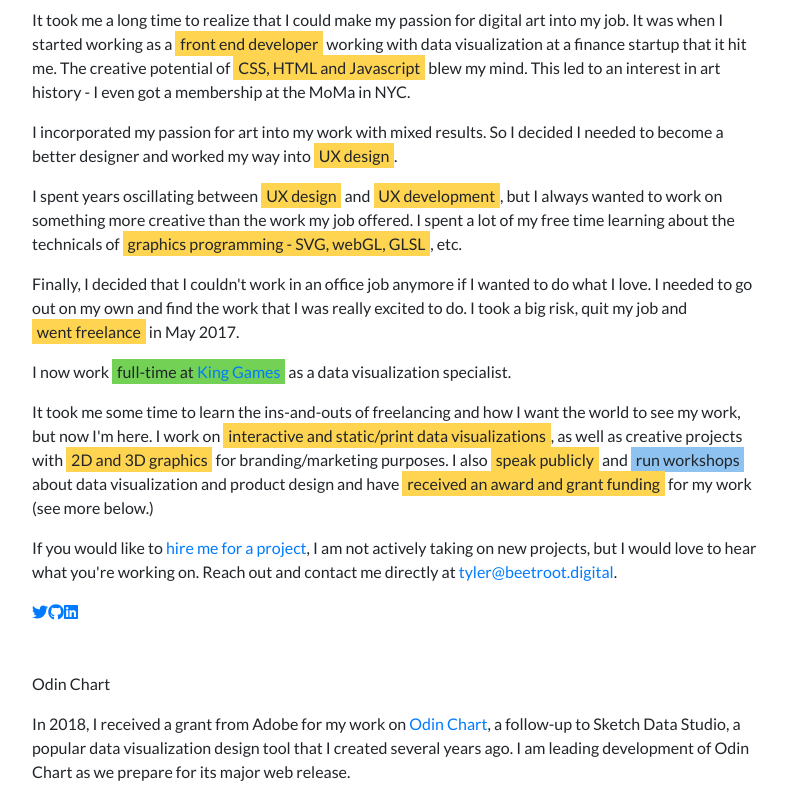
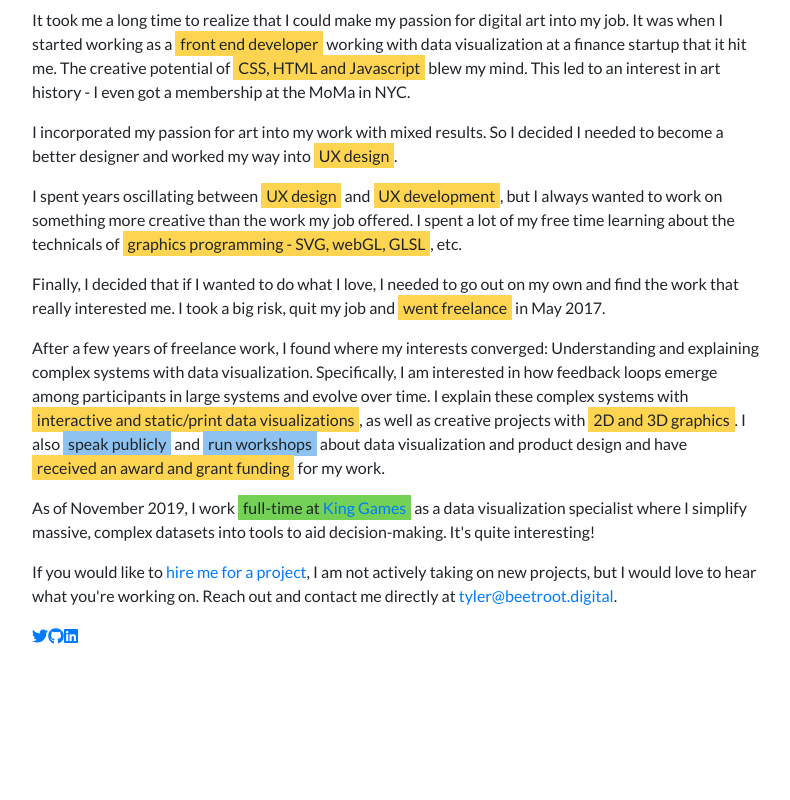
Before and after one commit to thetylerwolf/website, a React (Create React App) app: page /about in a window 1280 px wide. Shown: the part 301-1101 px from the top of the page, without its empty margins (243-1033 px from the left). After the commit the page ends 997 px from the top, so only its background shows below. Built offline with nearby package versions, Linux system fonts and the light colour scheme.

Commit message:
small updates to copy

```diff
--- a/src/assets/js/portfolio.js
+++ b/src/assets/js/portfolio.js
@@ -22,7 +22,7 @@ var portfolio = {
       cover: {
         img: "mobility-observer.png",
       },
-      description: ["Data Visualization"],
+      description: ["Interactive Data Visualization"],
       external: true,
       lightText: true,
       link: "https://challengesgov.se/winner-mobility-observer/",
@@ -32,7 +32,7 @@ var portfolio = {
       },
     },
     {
-      title: "Morningstar/DBRS",
+      title: "Morningstar",
       date: "12/2018",
       types: ["enterprise", "product design", "data visualization"],
       cover: {
@@ -40,7 +40,7 @@ var portfolio = {
       },
       description: [
         "Viewpoint Real Estate Research App",
-        "Data Visualization / Product Design",
+        "Interactive Data Visualization",
       ],
       id: "dbrs",
     },
@@ -133,7 +133,7 @@ var portfolio = {
     //   'id': 'sentinel-labs',
     // },
     {
-      title: "Anonymous Client",
+      title: "Sun Genomics",
       types: ["data visualization"],
       cover: {
         img: "Biome.jpg",
@@ -159,7 +159,7 @@ var portfolio = {
       cover: {
         img: "UNEP.jpg",
       },
-      description: ["Interactive Data Graphics", "Data for a Cause"],
+      description: ["Interactive Data Visualization", "Data for a Cause"],
       external: true,
       link: "/UNEP/index.html",
       id: "UNEP",
@@ -199,7 +199,7 @@ var portfolio = {
       },
       description: [
         "Virtual Reality Art Exploration App",
-        "UX Design / Virtual Reality Development / Branding",
+        "UX Design / Virtual Reality Development",
       ],
       id: "tvrn",
       lightText: true,
@@ -210,7 +210,7 @@ var portfolio = {
       cover: {
         img: "donorschoose.jpg",
       },
-      description: ["Interactive Data Graphics", "Data for a Cause"],
+      description: ["Interactive Data Visualization", "Data for a Cause"],
       external: true,
       link: "/donorschoose/index.html",
       id: "visualizations",
@@ -238,7 +238,7 @@ var portfolio = {
         img: "uxwords.jpg",
       },
       description: [
-        "Interactive Data Graphics",
+        "Interactive Data Visualization",
         "Data Visualization / Animation",
       ],
       external: true,
--- a/src/components/About.js
+++ b/src/components/About.js
@@ -81,40 +81,43 @@ export default class About extends Component {
                 , etc.
               </p>
               <p>
-                Finally, I decided that I couldn't work in an office job anymore
-                if I wanted to do what I love. I needed to go out on my own and
-                find the work that I was really excited to do. I took a big
-                risk, quit my job and{" "}
+                Finally, I decided that if I wanted to do what I love, I needed
+                to go out on my own and find the work that really interested me.
+                I took a big risk, quit my job and{" "}
                 <span className="highlight-3">went freelance</span> in May 2017.
               </p>
               <p>
-                I now work{" "}
+                After a few years of freelance work, I found where my interests
+                converged: Understanding and explaining complex systems with
+                data visualization. Specifically, I am interested in how
+                feedback loops emerge among participants in large systems and
+                evolve over time. I explain these complex systems with{" "}
+                <span className="highlight-3">
+                  interactive and static/print data visualizations
+                </span>
+                , as well as creative projects with{" "}
+                <span className="highlight-3">2D and 3D graphics</span>. I also{" "}
+                <span className="highlight-2">speak publicly</span> and{" "}
+                <span className="highlight-2">run workshops</span> about data
+                visualization and product design and have{" "}
+                <span className="highlight-3">
+                  received an award and grant funding
+                </span>{" "}
+                for my work.
+              </p>
+              <p>
+                As of November 2019, I work{" "}
                 <span className="highlight-1">
                   full-time at{" "}
                   <a href="https://king.com" target="_blank">
                     King Games
                   </a>
                 </span>{" "}
-                as a data visualization specialist.
+                as a data visualization specialist where I simplify massive,
+                complex datasets into tools to aid decision-making. It's quite
+                interesting!
               </p>
-              <p>
-                It took me some time to learn the ins-and-outs of freelancing
-                and how I want the world to see my work, but now I'm here. I
-                work on{" "}
-                <span className="highlight-3">
-                  interactive and static/print data visualizations
-                </span>
-                , as well as creative projects with{" "}
-                <span className="highlight-3">2D and 3D graphics</span> for
-                branding/marketing purposes. I also{" "}
-                <span className="highlight-3">speak publicly</span> and{" "}
-                <span className="highlight-2">run workshops</span> about data
-                visualization and product design and have{" "}
-                <span className="highlight-3">
-                  received an award and grant funding
-                </span>{" "}
-                for my work (see more below.)
-              </p>
+
               <p>
                 If you would like to{" "}
                 <Link to="contact">hire me for a project</Link>, I am not
@@ -140,19 +143,6 @@ export default class About extends Component {
 
               <br />
               <br />
-
-              <p className="bold">Odin Chart</p>
-
-              <p>
-                In 2018, I received a grant from Adobe for my work on{" "}
-                <a href="https://odinchart.com" target="_blank">
-                  Odin Chart
-                </a>
-                , a follow-up to Sketch Data Studio, a popular data
-                visualization design tool that I created several years ago. I am
-                leading development of Odin Chart as we prepare for its major
-                web release.
-              </p>
             </Col>
           </Row>
         </Grid>
--- a/src/components/Contact.js
+++ b/src/components/Contact.js
@@ -126,8 +126,30 @@ export default class Contact extends Component {
                     Visualization
                   </a>
                 </li>
-                <li>Grant funding recipient - SSES Validator</li>
+                <li>
+                  Grant funding recipient - Stockholm School of Entrepreneurial
+                  Studies
+                </li>
                 <li>Grant funding recipient - Adobe Fund for Design</li>
+              </ul>
+
+              <p className="bold">Positions</p>
+
+              <ul>
+                <li>
+                  Industry Leader - Data Presentation Module - Hyper Island
+                  (2021 - Present)
+                </li>
+
+                <li>
+                  Education Committee member - Data Visualization Society (2019
+                  - 2020)
+                </li>
+
+                <li>
+                  Organizer - Data Visualization Stockholm Meetup (2019 -
+                  Present)
+                </li>
               </ul>
 
               <p className="bold">Speaking</p>
@@ -138,9 +160,9 @@ export default class Contact extends Component {
                 <p>Topics I've spoken about include:</p>
                 <ul>
                   <li>Data visualization design courses and workshops</li>
-                  <li>User-centered design</li>
+                  {/* <li>User-centered design</li> */}
                   <li>Design process</li>
-                  <li>Optimizing process and communication</li>
+                  {/* <li>Optimizing process and communication</li> */}
                   <li>Technical talks about specific techniques</li>
                 </ul>
                 If you'd like to hire me to speak with your organization, reach
@@ -150,22 +172,18 @@ export default class Contact extends Component {
               <p className="faded">2020</p>
               <ul>
                 <li>
-                  Panel Speaker for "Freelancing in data visualization" - Data
+                  Panel Speaker for "Freelancing in Data Visualization" - Data
                   Visualization Society
                 </li>
+                <li>"Working with Open Data" - Stockholm Open Data Day 2020</li>
               </ul>
 
               <p className="faded">2019</p>
-              {/*
-                <ul>
-                  <li> Upcoming 0 "AI Techniques for Supercharged Data Visualization" - Øredev Conference 2018</li>
-                </ul>
-              */}
 
               <ul>
                 <li>
                   "A More Efficient Dataviz Design Process" - Data Visualization
-                  Design Stockholm
+                  Stockholm
                 </li>
               </ul>
 
@@ -178,6 +196,9 @@ export default class Contact extends Component {
                   - Øredev Conference 2018
                 </li>
               </ul>
+
+              <br />
+              <br />
             </Col>
           </Row>
         </Grid>
--- a/src/components/PortfolioPages/index.js
+++ b/src/components/PortfolioPages/index.js
@@ -1,89 +1,89 @@
-import React from 'react'
-import Vida from './Vida'
-import Novus from './Novus'
-import Nvd3 from './Nvd3'
-import Swarm2048 from './Swarm2048'
-import Tvrn from './Tvrn'
-import VoxelDreams from './VoxelDreams'
-import ETrade from './ETrade'
-import Meditation from './Meditation'
-import Biome from './Biome'
-import Basis from './Basis'
-import DBRS from './DBRS'
+import React from "react";
+import Vida from "./Vida";
+import Novus from "./Novus";
+import Nvd3 from "./Nvd3";
+import Swarm2048 from "./Swarm2048";
+import Tvrn from "./Tvrn";
+import VoxelDreams from "./VoxelDreams";
+import ETrade from "./ETrade";
+import Meditation from "./Meditation";
+import Biome from "./Biome";
+import Basis from "./Basis";
+import DBRS from "./DBRS";
 
 var portfolioPages = {
-  'dbrs': {
-    page: <DBRS/>,
-    name: 'DBRS Viewpoint',
-    previous: 'novus',
-    next: 'sentinel-labs'
+  dbrs: {
+    page: <DBRS />,
+    name: "DBRS Viewpoint",
+    previous: "novus",
+    next: "sentinel-labs",
   },
-  'sentinel-labs': {
-    page: <Basis/>,
-    name: 'Basis by Sentinel Labs',
-    previous: 'dbrs',
-    next: 'biome'
+  "sentinel-labs": {
+    page: <Basis />,
+    name: "Basis by Sentinel Labs",
+    previous: "dbrs",
+    next: "biome",
   },
   biome: {
-    page: <Biome/>,
-    name: 'Anonymous Client',
-    previous: 'sentinel-labs',
-    next: 'meditation'
+    page: <Biome />,
+    name: "Sun Genomics",
+    previous: "sentinel-labs",
+    next: "meditation",
   },
   meditation: {
-    page: <Meditation/>,
-    name: 'Natural Meditation',
-    previous: 'biome',
-    next: 'vida'
+    page: <Meditation />,
+    name: "Natural Meditation",
+    previous: "biome",
+    next: "vida",
   },
   vida: {
-    page: <Vida/>,
-    name: 'Vida / SolidX',
-    previous: 'meditation',
-    next: 'biome',
-    lightText: true
+    page: <Vida />,
+    name: "Vida / SolidX",
+    previous: "meditation",
+    next: "biome",
+    lightText: true,
   },
   voxeldreams: {
-    page: <VoxelDreams/>,
-    name: 'Voxel Dreams',
-    previous: 'vida',
-    next: 'tvrn',
-    lightText: true
+    page: <VoxelDreams />,
+    name: "Voxel Dreams",
+    previous: "vida",
+    next: "tvrn",
+    lightText: true,
   },
   tvrn: {
-    page: <Tvrn/>,
-    name: 'TVRN',
-    previous: 'vida',
-    next: 'etrade',
-    lightText: true
+    page: <Tvrn />,
+    name: "TVRN",
+    previous: "vida",
+    next: "etrade",
+    lightText: true,
   },
   etrade: {
-    page: <ETrade/>,
-    name: 'E*Trade',
-    previous: 'tvrn',
-    next: 'nvd3'
+    page: <ETrade />,
+    name: "E*Trade",
+    previous: "tvrn",
+    next: "nvd3",
   },
   swarm2048: {
-    page: <Swarm2048/>,
-    name: 'Swarm 2048',
-    previous: 'etrade',
-    next: 'nvd3',
-    lightText: true
+    page: <Swarm2048 />,
+    name: "Swarm 2048",
+    previous: "etrade",
+    next: "nvd3",
+    lightText: true,
   },
   nvd3: {
-    page: <Nvd3/>,
-    name: 'nvd3',
-    previous: 'etrade',
-    next: 'novus',
-    lightText: true
+    page: <Nvd3 />,
+    name: "nvd3",
+    previous: "etrade",
+    next: "novus",
+    lightText: true,
   },
   novus: {
-    page: <Novus/>,
-    name: 'Novus',
-    previous: 'nvd3',
-    next: 'meditation',
-    lightText: true
-  }
-}
+    page: <Novus />,
+    name: "Novus",
+    previous: "nvd3",
+    next: "meditation",
+    lightText: true,
+  },
+};
 
-export default portfolioPages
+export default portfolioPages;
```
Also changed, not shown: src/components/PortfolioPages/Biome.js (+49 -60 lines), src/components/PortfolioPages/DBRS.js (+63 -53 lines).
